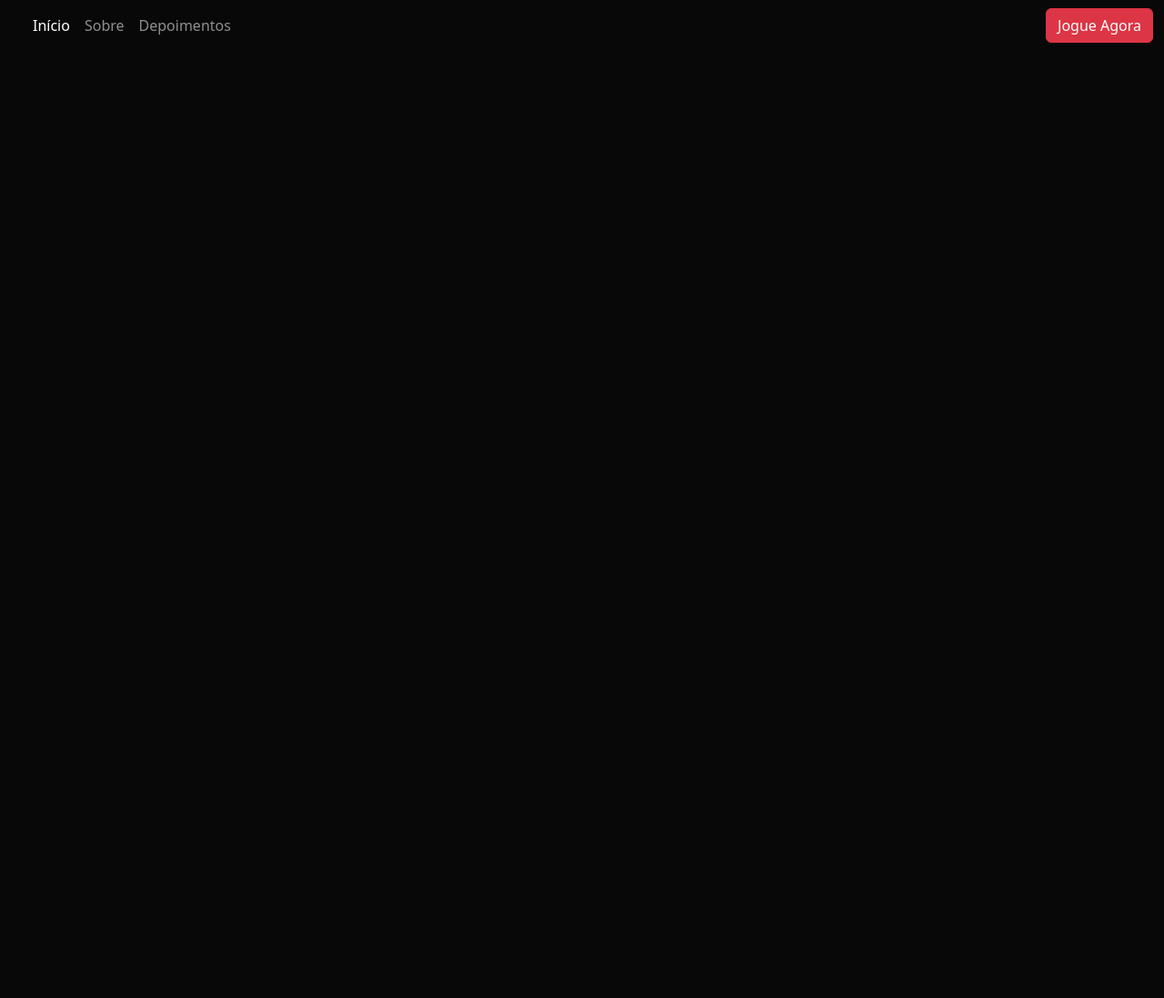
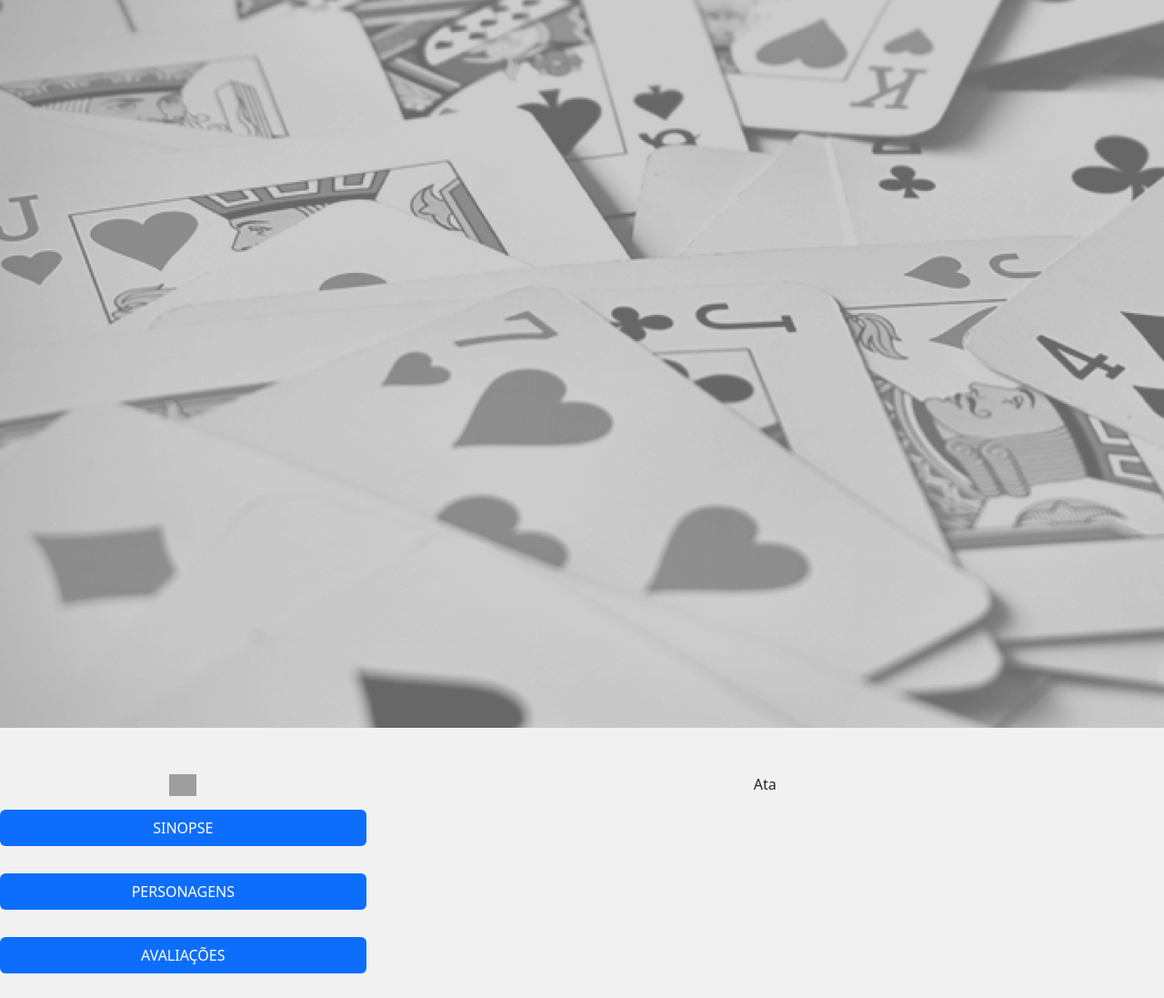
Before and after one commit to gabharmony/Livro-Jogo, a plain HTML site: page index.html in a window 1280 px wide. Shown: the top 1097 px of the page at 91% size. Before the commit the page ends 800 px from the top, so only its background shows below. Drawn offline with nearby package versions, Linux system fonts and the light colour scheme; grey boxes are pictures that could not be loaded.

Commit message:
Adicionado pasta de imagem e mudanças em arquivos
Adicionado a pasta imagem e as alterações no arquivo "index.html" e "style.css"

```diff
--- a/css/style.css
+++ b/css/style.css
@@ -1,9 +1,27 @@
-/* Não comecei o style ainda por estar básico */
-
 body{
-    background: #090808;
+    background: #f1f1f1;
 }
 
-nav{
-    background: #090808;
+.content-inicio{
+    position: relative;
+    background: url("../img/fundoTela.png");
+    width: 100%;
+    height: 100vh;
 }
+
+.content-sinopse{
+    position: relative;
+    margin-top: 50px;
+    width: 100%;
+    height: 100vh;
+    text-align: center;
+}
+
+.row{
+    width: 100%;
+}
+
+.nav-item{
+    margin-top: 15px;
+    margin-bottom: 15px;
+}
--- a/index.html
+++ b/index.html
@@ -4,41 +4,48 @@
     <meta charset="UTF-8">
     <meta http-equiv="X-UA-Compatible" content="IE=edge">
     <meta name="viewport" content="width=device-width, initial-scale=1.0">
-    <title>Home | Malik & Michele</title>
+    <title>Home | Michele & Malik</title>
     <link href="https://cdn.jsdelivr.net/npm/bootstrap@5.2.1/dist/css/bootstrap.min.css" rel="stylesheet" integrity="sha384-iYQeCzEYFbKjA/T2uDLTpkwGzCiq6soy8tYaI1GyVh/UjpbCx/TYkiZhlZB6+fzT" crossorigin="anonymous">
     <link href="css/style.css" rel="stylesheet">
 </head>
 <body>
     <!-- Eu gosto de trabalhar com divs, se não gostar pode alterar / Pensei também em usar bootstrap, tá só colocado os elementos, não mexi ainda... -->
-    <div class="header">
-        <nav class="navbar navbar-expand-lg navbar-dark">
-            <div class="container-fluid">
-              <a class="navbar-brand" href="#"></a>
-              <button class="navbar-toggler" type="button" data-bs-toggle="collapse" data-bs-target="#navbarInicio" aria-controls="navbarInicio" aria-expanded="false" aria-label="Toggle navigation">
-                <span class="navbar-toggler-icon"></span>
-              </button>
-              <div class="collapse navbar-collapse" id="navbarInicio">
-                <ul class="nav navbar-nav me-auto mb-2 mb-lg-0 ">
-                  <li class="nav-item">
-                    <a class="nav-link active" aria-current="page" href="#">Início</a>
-                  </li>
-                  <li class="nav-item">
-                    <a class="nav-link" href="#">Sobre</a>
-                  </li>
-                  <li class="nav-item">
-                    <a class="nav-link">Depoimentos</a>
-                  </li>
-                </ul>
-                <form class="d-flex" role="button">
-                  <button class="btn btn-danger" id="btnJogar" type="submit">Jogue Agora</button>
-                </form>
-              </div>
-            </div>
-          </nav>
+    <!-- A Div content é para colocar todos os conteúdos separados por div -->
+    <div class="content">
+      <!-- Conteúdo Inicial -->
+      <div class="content-inicio">
+        <div class="container">
+
+        </div>
+      </div>
+      <!-- Conteúdo da Sinopse -->
+      <div class="content-sinopse">
+        <!-- Criei duas colunas. A  col-4 e col-8, lembrando que "-4" e "-8" se refere ao tamanho da coluna -->
+        <div class="row">
+          <div class="col-4">
+            <ul class="nav nav-pills nav-fill flex-column">
+                <a class="navbar-brand" href="#">
+                  <img src="https://getbootstrap.com//docs/5.2/assets/brand/bootstrap-logo.svg" alt="Logo" width="30" height="24" class="d-inline-block align-text-top">
+                </a>
+              <li class="nav-item">
+                <a class="nav-link active" href="#">SINOPSE</a>
+              </li>
+              <li class="nav-item">
+                <a class="nav-link active" href="#">PERSONAGENS</a>
+              </li>
+              <li class="nav-item">
+                <a class="nav-link active" href="#">AVALIAÇÕES</a>
+              </li>
+            </ul>
+          </div>
+
+          <div class="col-8">Ata</div>
+
+        </div>
+
+      </div>
     </div>
-    <div class="container">
-
-    </div>
+    <!-- DIV para o rodapé -->
     <div class="footer">
 
     </div>
```
Also changed, not shown: img/fundoTela.png (added).
